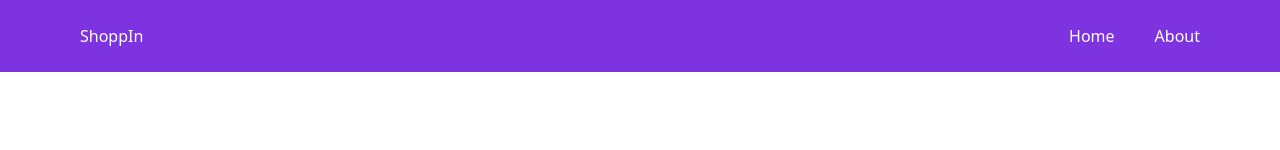
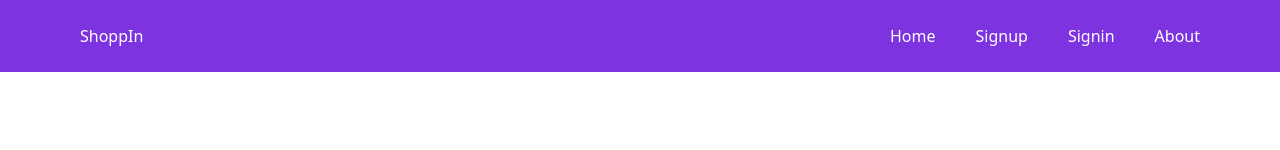
Before and after one commit to vighnesh192/ecom-client, a React (Create React App) app: page /signin in a window 1280 px wide. Shown: the top 150 px of the page. Built offline with nearby package versions, Linux system fonts and the light colour scheme; no server answers; sample sign-in values are in the browser's storage.

Commit message:
Feat: Token added to global state

```diff
--- a/src/actions/userActions.js
+++ b/src/actions/userActions.js
@@ -16,6 +16,13 @@ export const setUserProfileSuccess = (userData) => {
     return {
         type: 'SET_USER_PROFILE_SUCCESS',
         payload: userData
+    }
+}
+
+export const setToken = (token) => {
+    return {
+        type: 'SET_TOKEN',
+        payload: token
     }
 }
 
@@ -40,6 +47,7 @@ export const signInAction = (data) => {
             .then((res) => {
                 console.log("RESPONSE", res.data)
                 dispatch(setUserProfileSuccess(res.data));
+                dispatch(setToken(res.data))
                 dispatch(unsetUserLoading());
             })
     }
--- a/src/components/Navbar/Navbar.js
+++ b/src/components/Navbar/Navbar.js
@@ -1,8 +1,19 @@
-import React from 'react';
-import { connect } from 'react-redux';
+import React, { useEffect } from 'react';
+import { connect, useDispatch, useSelector } from 'react-redux';
 import { NavLink } from 'react-router-dom';
+import { setToken } from '../../actions/userActions';
 
 function Navbar(props) {
+  const token = useSelector(state => state.user.token);
+  const dispatch = useDispatch()
+  useEffect(() => {
+  }, [token]);
+
+  const handleLogoutClick = () => {
+    localStorage.removeItem('token');
+    dispatch(setToken(undefined))
+  }
+
   return (
     <nav className='bg-primary flex px-20 py-6 text-white'>
         <NavLink to='/' className='w-1/2'>
@@ -11,13 +22,13 @@ function Navbar(props) {
         <div className='flex w-1/2 justify-end gap-x-10'>
             <NavLink to="/">Home</NavLink>
             {
-              !localStorage.getItem('token') ?
+              !token ?
               <>
                 <NavLink to="signup">Signup</NavLink>
                 <NavLink to="signin">Signin</NavLink>
               </>
               :
-              <></>
+              <NavLink to="signin" onClick={handleLogoutClick}>Logout</NavLink>
             }
             <NavLink to="about">About</NavLink>
         </div>
--- a/src/reducers/userReducer.js
+++ b/src/reducers/userReducer.js
@@ -1,6 +1,7 @@
 const initialState = {
     isLoading: false,
-    profile: undefined
+    profile: undefined,
+    token: undefined
 }
 
 const userReducer = (state = initialState, action) => {
@@ -23,6 +24,12 @@ const userReducer = (state = initialState, action) => {
                 profile: action.payload
             }
 
+        case 'SET_TOKEN':
+            return {
+                ...state,
+                token: action.payload.token
+            }
+
         default:
             return {
                 ...state
```
Lines whose indentation alone changed are shown as unchanged.
